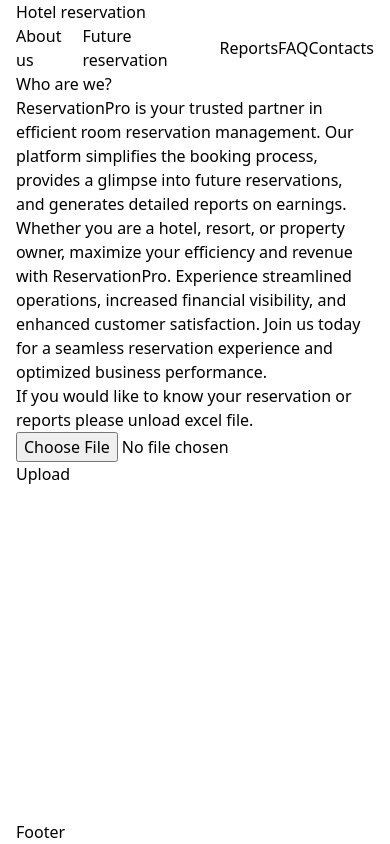
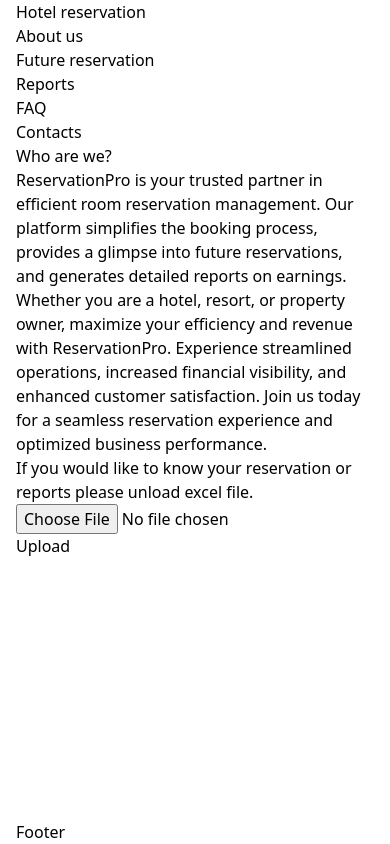
Before and after one commit to khreptunyevhen/hotel-reservation, a React (Vite) app: page / in a window 390 px wide. Built offline with nearby package versions, Linux system fonts and the light colour scheme.

Commit message:
delete styles from navigation

```diff
--- a/src/components/Navigation.jsx
+++ b/src/components/Navigation.jsx
@@ -3,7 +3,7 @@
 function Navigation() {
   return (
     <nav>
-      <ul className="flex items-center justify-between md:flex-col md:items-start">
+      <ul>
         <li>
           <NavLink to="/">About us</NavLink>
         </li>
```
